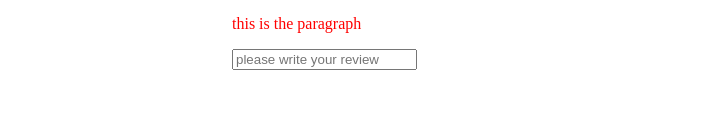
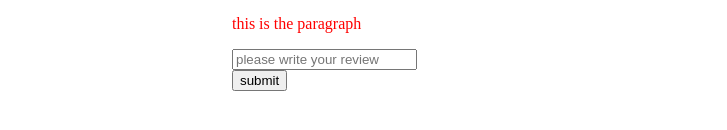
Before and after one commit to MohammedSameed/web_devlopment, a plain HTML site: page Javascript/college_practice/practical_assignment1.html in a window 1280 px wide. Shown: the part 436-566 px from the top of the page, without its empty margins (276-1003 px from the left). Drawn offline with Linux system fonts and the light colour scheme.

Commit message:
simple html programm

```diff
--- a/Javascript/college_practice/practical_assignment1.html
+++ b/Javascript/college_practice/practical_assignment1.html
@@ -13,9 +13,7 @@
     <h3> i wantto become the great devoloper </h3>
     <h3> thisis briefly about my self </h3>
     <p class="text"> this is the paragraph</p>
-    <input class = "search-bar" type="text" placeholder="please write your review ">
-
-
+    <input class = "search-bar" type="text" placeholder="please write your review "><button>submit</button>
 </div>
 </body>
 </html>
```
